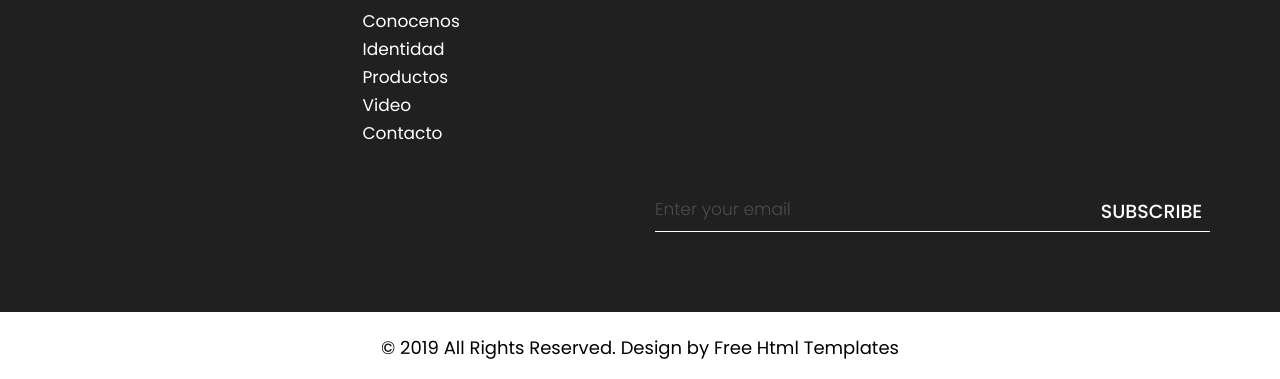
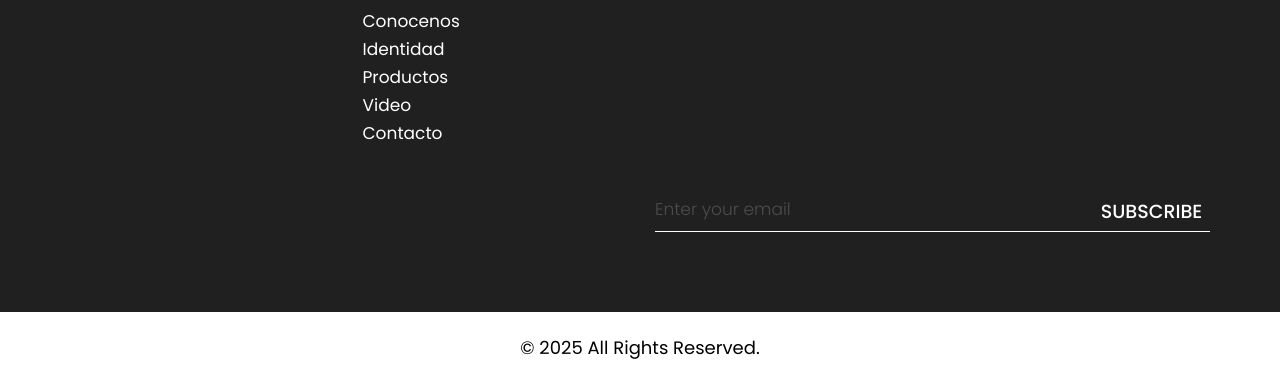
Before and after one commit to ThekillerPros23/proyecto_web, a plain HTML site: page index.html in a window 1280 px wide. Shown: the part 4163-4542 px from the top of the page. Drawn offline with nearby package versions, Linux system fonts and the light colour scheme; a web font is replaced by a local one.

Commit message:
safasfas

```diff
--- a/index.html
+++ b/index.html
@@ -336,7 +336,7 @@
                <div class="container">
                   <div class="row">
                      <div class="col-md-10 offset-md-1">
-                        <p>© 2019 All Rights Reserved. Design by <a href="https://html.design/"> Free Html Templates</a></p>
+                        <p>© 2025 All Rights Reserved.</p>
                      </div>
                   </div>
                </div>
```
Also changed, not shown: about.html (+1 -1 lines), contact.html (+1 -1 lines), gallery.html (+1 -1 lines), service.html (+1 -1 lines), testimonial.html (+1 -1 lines).
